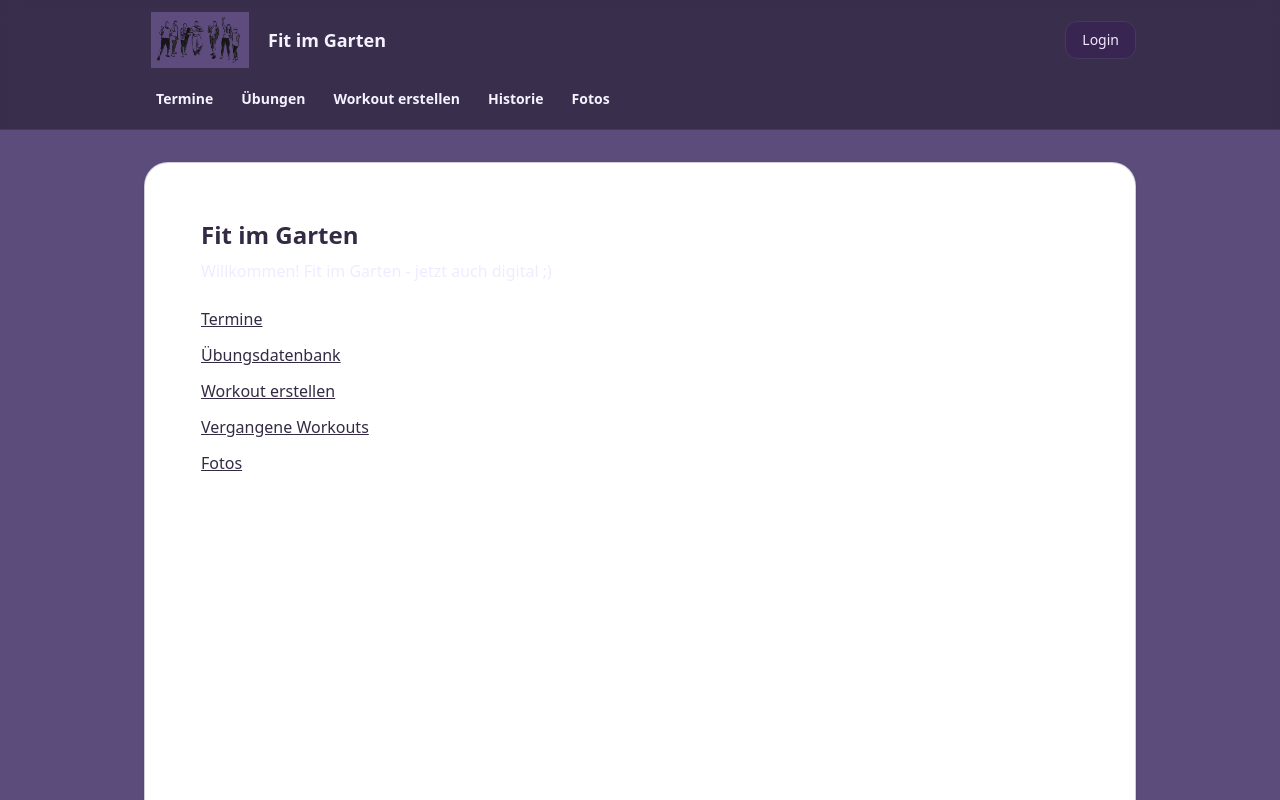
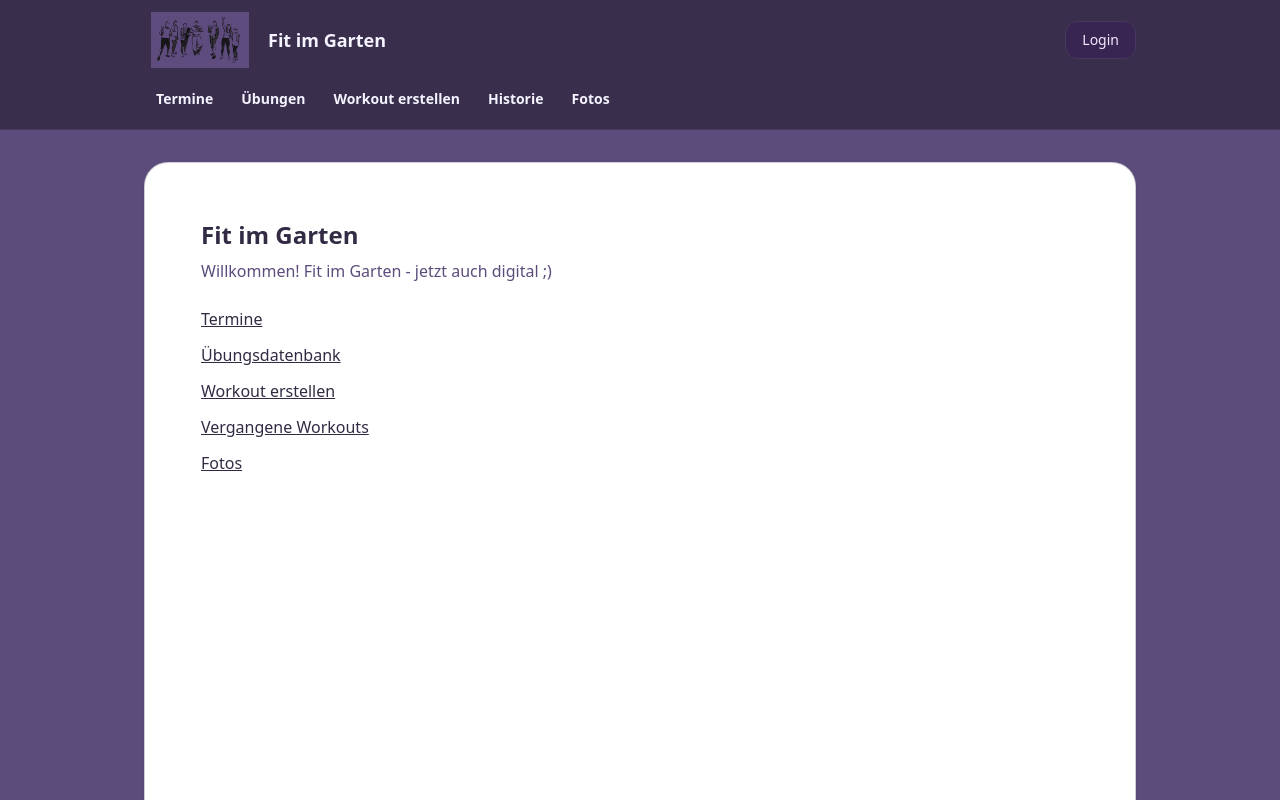
Before and after one commit to verenaso/fit-im-garten, a Next.js app: page / in a window 1280 px wide. Shown: the top 800 px of the page. Built offline with nearby package versions, Linux system fonts and the light colour scheme; no server answers.

Commit message:
Make content-card text dark purple

```diff
--- a/src/app/globals.css
+++ b/src/app/globals.css
@@ -7,37 +7,32 @@ body {
 
 /* Logo-Lila als CSS-Variablen */
 :root {
-  --c-base: #5c4c7c;   /* Haupt-Lila */
-  --c-dark: #45395d;   /* Border/Header */
-  --c-darker: #332a44; /* Bottom Nav */
+  --c-base: #5c4c7c;   /* Haupt-Lila (Logo) */
+  --c-dark: #45395d;   /* dunkler für Borders/Header */
+  --c-darker: #332a44; /* sehr dunkel (Text/Flächen) */
   --c-hover: #85799d;  /* Hover */
   --c-text: #f5f3ff;   /* sehr hell */
-  --c-muted: #efeaff;  /* heller als vorher */
+  --c-muted: #efeaff;  /* hell gedimmt */
 }
 
-/* Global */
+/* Grund-Theme: Hintergrund lila, Standardtext hell */
 body {
   background: var(--c-base);
   color: var(--c-text);
   -webkit-font-smoothing: antialiased;
   -moz-osx-font-smoothing: grayscale;
 
-  /* Schrift etwas “kräftiger” */
+  /* Etwas kräftiger als Standard */
   font-weight: 500;
 }
 
-/* Überschriften noch etwas kräftiger */
-h1, h2, h3 {
-  font-weight: 700;
-}
-
-/* Links / Navigation */
+/* Header/Navigation Links */
 .navlink {
   display: inline-block;
   border-radius: 0.75rem;
   padding: 0.5rem 0.75rem;
   font-size: 0.875rem;
-  font-weight: 600; /* kräftiger */
+  font-weight: 600;
   color: var(--c-text);
   text-decoration: none;
 }
@@ -46,6 +41,7 @@ h1, h2, h3 {
   color: white;
 }
 
+/* Mobile Bottom Nav */
 .bottomnavitem {
   display: flex;
   flex-direction: column;
@@ -55,7 +51,7 @@ h1, h2, h3 {
   border-radius: 1rem;
   padding: 0.5rem 0.75rem;
   font-size: 0.75rem;
-  font-weight: 600; /* kräftiger */
+  font-weight: 600;
   color: var(--c-text);
   text-decoration: none;
 }
@@ -64,7 +60,7 @@ h1, h2, h3 {
   color: white;
 }
 
-/* “Graue” Texte aus der App heller machen */
+/* Standard: "graue" Texte auf lila Hintergrund sollen hell sein */
 .text-slate-600,
 .text-slate-700,
 .text-slate-800,
@@ -75,13 +71,19 @@ h1, h2, h3 {
   opacity: 0.95 !important;
 }
 
-/* Borders & “bg-white” für Dark Theme */
+/* Borders & bg-white auf dunklem Hintergrund */
 .border {
   border-color: var(--c-dark) !important;
 }
 .bg-white {
   background: rgba(51, 42, 68, 0.35) !important;
-  /* In der weißen Content-Box: Standardtexte dunkel */
+}
+
+/* ---------------------------------------------
+   WICHTIG: In der weißen Content-Box ("content-card")
+   sollen alle diese "grauen" Klassen DUNKEL sein
+   -> damit Untertitel unter Überschriften lesbar sind
+---------------------------------------------- */
 .content-card .text-slate-600,
 .content-card .text-slate-700,
 .content-card .text-slate-800,
@@ -91,4 +93,13 @@ h1, h2, h3 {
   color: #5c4c7c !important; /* mittleres Logo-Lila */
   opacity: 1 !important;
 }
+
+/* Außerdem: Standardtext in der Box soll dunkellila wirken */
+.content-card p,
+.content-card li,
+.content-card label,
+.content-card input,
+.content-card textarea,
+.content-card select {
+  color: #332a44;
 }
--- a/src/app/layout.js
+++ b/src/app/layout.js
@@ -29,13 +29,17 @@ export default function RootLayout({ children }) {
   return (
     <html lang="de">
       <head>
+        {/* Mobile Browser UI Farbe */}
         <meta name="theme-color" content="#5C4C7C" />
-        <meta name="apple-mobile-web-app-status-bar-style" content="black-translucent" />
+        <meta
+          name="apple-mobile-web-app-status-bar-style"
+          content="black-translucent"
+        />
       </head>
 
       <body className="min-h-screen antialiased">
         <AuthProvider>
-          {/* HEADER (bleibt lila) */}
+          {/* HEADER (lila) */}
           <header
             className="sticky top-0 z-10 backdrop-blur"
             style={{
@@ -75,21 +79,21 @@ export default function RootLayout({ children }) {
             </div>
           </header>
 
-          {/* CONTENT: Box wird weiß, Text darin dunkel-lila */}
+          {/* CONTENT: weiße Box mit dunkellila Text */}
           <div className="mx-auto max-w-5xl px-4 py-6 sm:py-8 pb-24 sm:pb-8">
             <div
-              className="rounded-3xl p-5 shadow-sm sm:p-8"
+              className="content-card rounded-3xl p-5 shadow-sm sm:p-8"
               style={{
                 backgroundColor: "white",
                 border: "1px solid rgba(69, 57, 93, 0.25)",
-                color: "#332A44", // dunkellila Text
+                color: "#332A44",
               }}
             >
               {children}
             </div>
           </div>
 
-          {/* BOTTOM NAV (bleibt lila) */}
+          {/* BOTTOM NAV (nur Mobile, lila) */}
           <nav
             className="fixed bottom-0 left-0 right-0 z-20 backdrop-blur sm:hidden"
             style={{
@@ -105,7 +109,6 @@ export default function RootLayout({ children }) {
                 <BottomNavItem href="/workouts/neu" label="Neu" icon="➕" />
                 <BottomNavItem href="/workouts" label="Historie" icon="🕒" />
                 <BottomNavItem href="/fotos" label="Fotos" icon="📸" />
-                className="content-card rounded-3xl p-5 shadow-sm sm:p-8"
               </div>
             </div>
           </nav>
```
